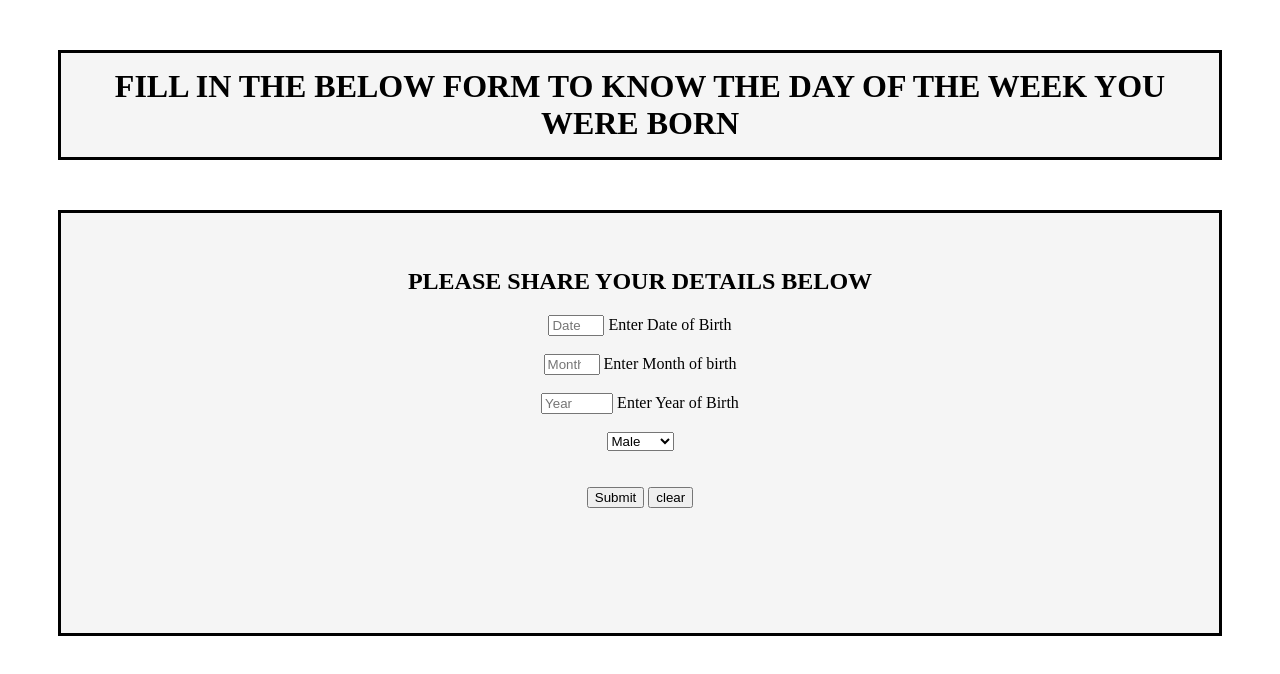
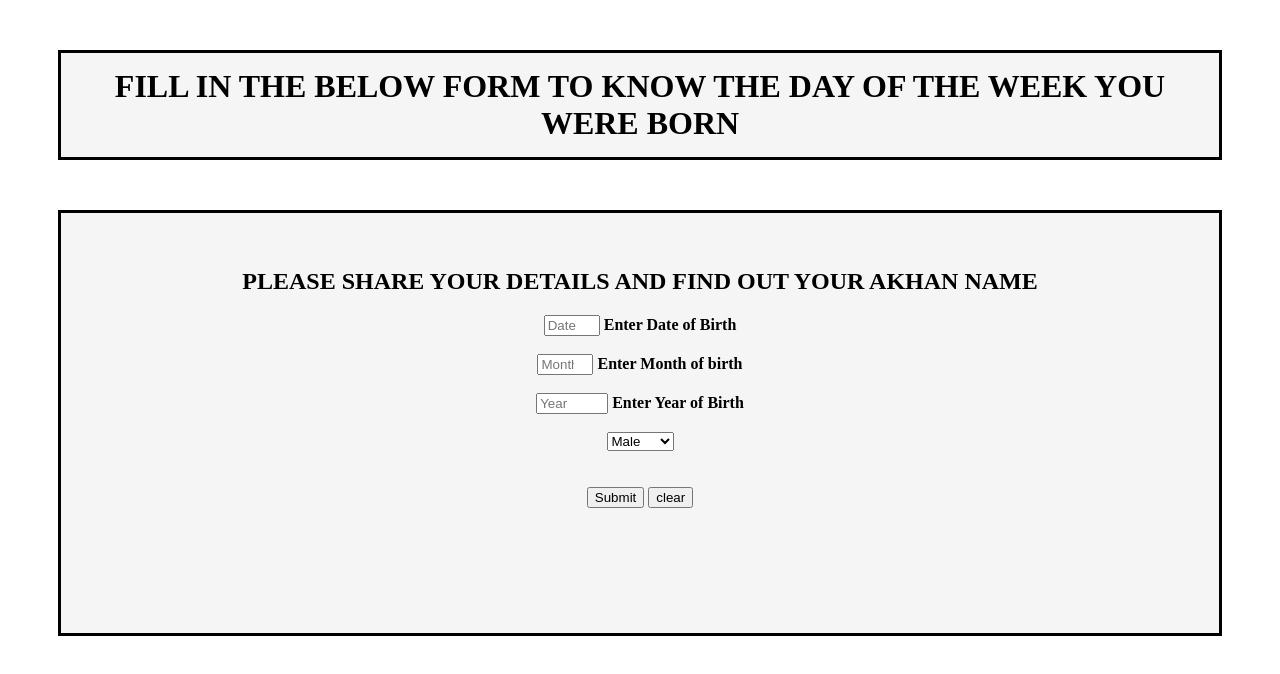
Before and after one commit to alexgathuri/Birthday-system-calculator, a plain HTML site: page index.html in a window 1280 px wide. Drawn offline with Linux system fonts and the light colour scheme.

```diff
--- a/index.html
+++ b/index.html
@@ -10,19 +10,19 @@
 <h1><b>FILL IN THE BELOW FORM TO KNOW THE DAY OF THE WEEK YOU WERE BORN </b></h1>
 <section>
     <form id="calculate">
-        <h2><b>PLEASE SHARE YOUR DETAILS BELOW</b></h2>
+        <h2><b>PLEASE SHARE YOUR DETAILS AND FIND OUT YOUR AKHAN NAME</b></h2>
 
-        <input id="birthd" type = "number" name="birthD" placeholder="Date" min="1" max="31" required> Enter Date of Birth
+        <input id="birthd" type = "number" name="birthD" placeholder="Date" min="1" max="31" required> <b>Enter Date of Birth</b>
         <br><br>
 
-        <input id="birthm" type = "number" name="birthm" placeholder="Month" min="1" max="12" required> Enter Month of birth
+        <input id="birthm" type = "number" name="birthm" placeholder="Month" min="1" max="12" required> <b>Enter Month of birth</b>
         <br><br>
 
-        <input id="birthy" type = "number" name="birthy" placeholder="Year" min="1" max="2020" required> Enter Year of Birth
+        <input id="birthy" type = "number" name="birthy" placeholder="Year" min="1" max="2020" required> <b>Enter Year of Birth</b>
         <br><br>
 
         <select id="gender">
-        <option value="Male">Male </option>
+        <option value="Male"><b>Male </option>
         <option value="Female">Female </option>
         </select>
         <br><br><br>
@@ -119,6 +119,8 @@ else if (week < 7 && week > 8 && gender1=== "Female"){
     document.getElementById("calculate").innerHTML= "You were born on a Sunday. Your Akhan name is Akosua.";
 
 }
+
+
 }
     </script>
 
```
